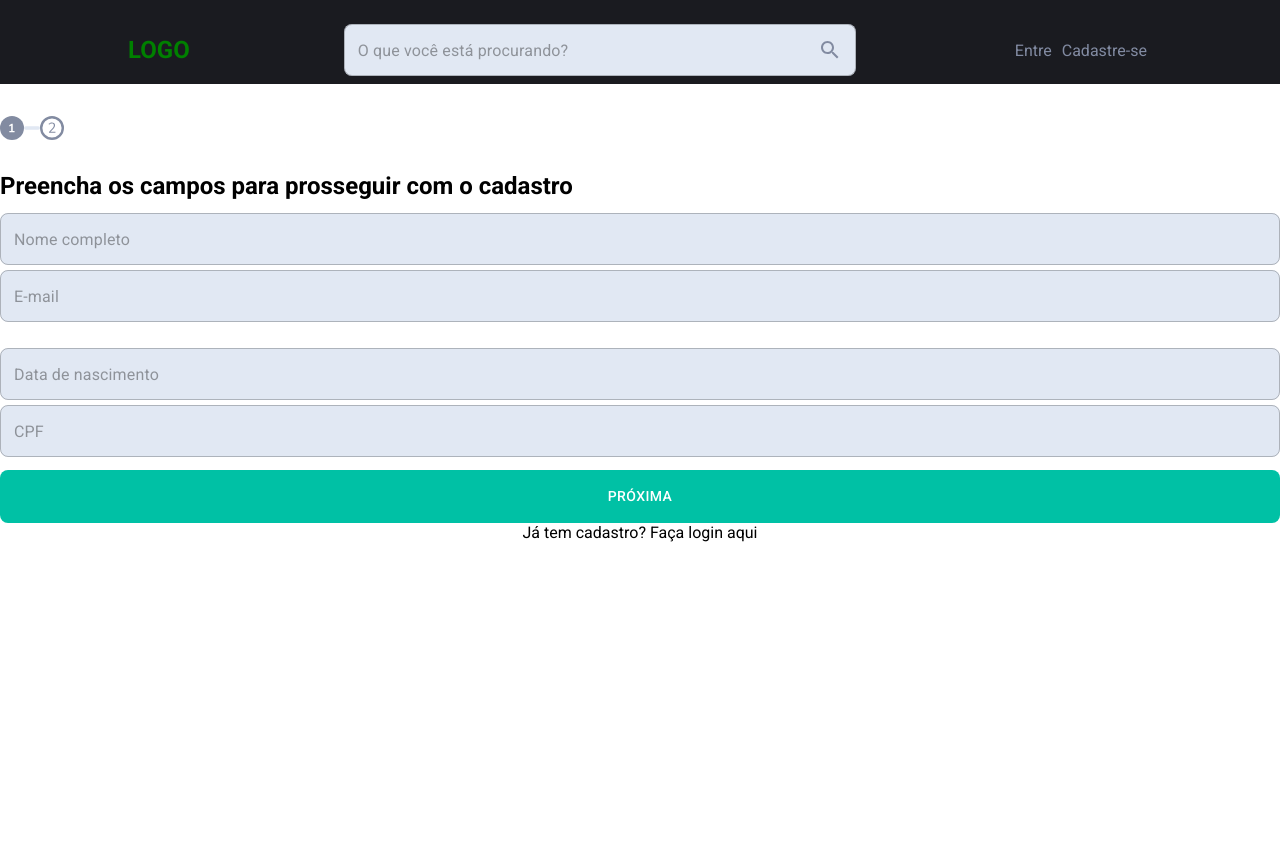
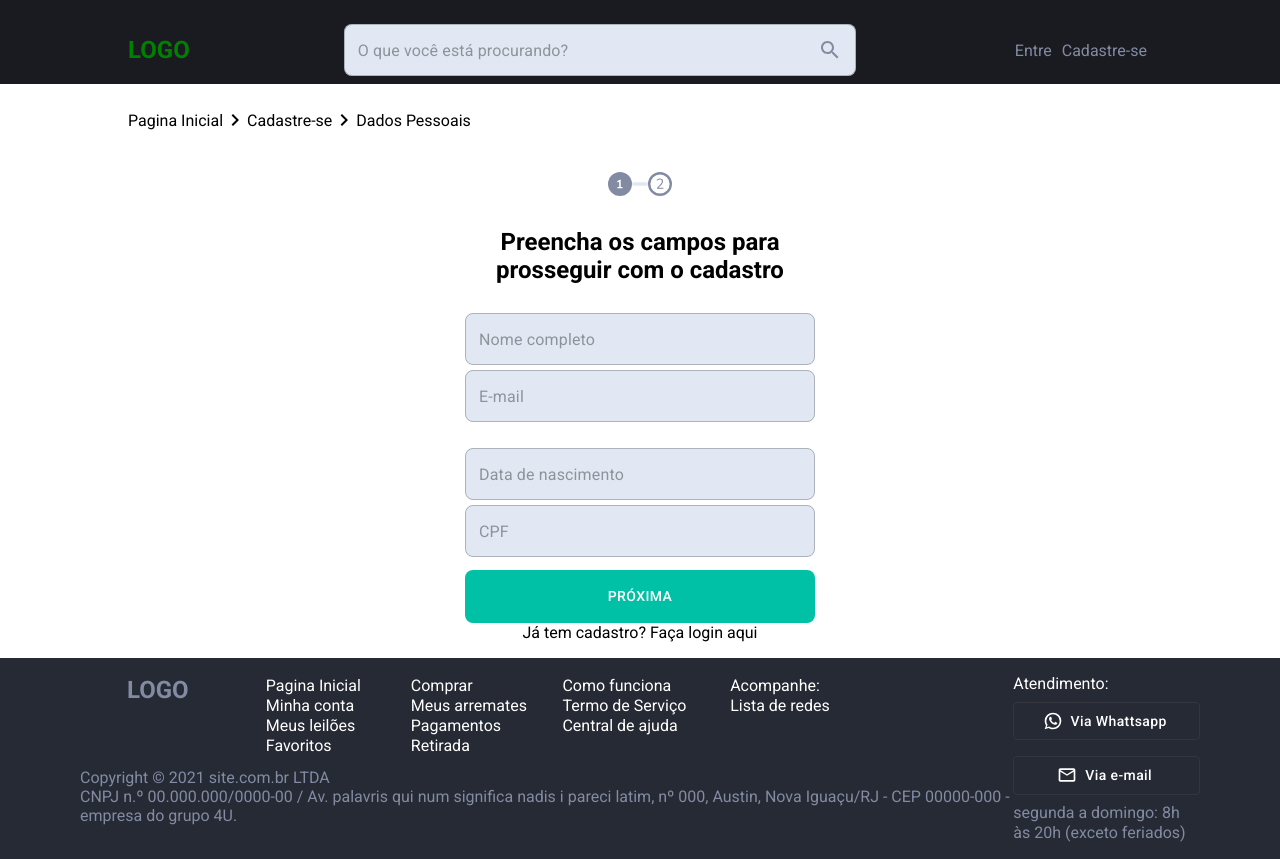
Before and after one commit to AdrianAmerico/desafio-easybind4u, a React (Create React App) app: page /register in a window 1280 px wide. Before the commit the page ends 800 px from the top, so only its background shows below. Built offline with nearby package versions, Linux system fonts and the light colour scheme.

Commit message:
pagina de registrov1

```diff
--- a/src/pages/RegisterPage/index.tsx
+++ b/src/pages/RegisterPage/index.tsx
@@ -2,7 +2,7 @@ import React from "react";
 import Header from "../../components/Header";
 import UserInfo from "./tabs/UserInfo/UserInfo";
 import { useStyles } from "./styles";
-import { Container } from "../../components/Container";
+import Footer from "../../components/Footer";
 
 const RegisterPage: React.FC = () => {
   const classes = useStyles();
@@ -12,6 +12,7 @@ const RegisterPage: React.FC = () => {
       <main className={classes.root}>
         <UserInfo />
       </main>
+      <Footer />
     </>
   );
 };
--- a/src/pages/RegisterPage/styles.ts
+++ b/src/pages/RegisterPage/styles.ts
@@ -6,6 +6,7 @@ export const useStyles = makeStyles((theme: Theme) =>
       width: "100%",
       height: "100%",
       flex: "1",
+      padding: theme.spacing(2, 0),
     },
   })
 );
--- a/src/pages/RegisterPage/tabs/UserInfo/UserInfo.tsx
+++ b/src/pages/RegisterPage/tabs/UserInfo/UserInfo.tsx
@@ -4,12 +4,23 @@ import CircleTwoEmpty from "../../../../assets/CircleTwo/CircleTwoEmpty";
 import Line from "../../../../assets/Line";
 import StyledButton from "../../../../components/Button";
 import TextInput from "../../../../components/TextInput";
+import ChevronRightIcon from "@material-ui/icons/ChevronRight";
 import { useStyles } from "./styles";
 
 const UserInfo: React.FC = (): JSX.Element => {
   const classes = useStyles();
   return (
     <div className={classes.root}>
+      <nav className={classes.chevronContainer}>
+        <ul>
+          <li className={classes.li}>Pagina Inicial</li>
+          <ChevronRightIcon />
+          <li className={classes.li}>Cadastre-se</li>
+
+          <ChevronRightIcon />
+          <li className={classes.li}>Dados Pessoais</li>
+        </ul>
+      </nav>
       <div className={classes.container}>
         <nav className={classes.navPage}>
           <CircleOneFull />
--- a/src/pages/RegisterPage/tabs/UserInfo/styles.ts
+++ b/src/pages/RegisterPage/tabs/UserInfo/styles.ts
@@ -17,6 +17,11 @@ export const useStyles = makeStyles((theme: Theme) =>
     container: {
       display: "flex",
       flexDirection: "column",
+      alignItems: "center",
+      width: "50%",
+      maxWidth: "500px",
+      minWidth: "400px",
+      margin: "0 auto",
       height: "60%",
       "& > p": {
         textAlign: "center",
@@ -25,11 +30,32 @@ export const useStyles = makeStyles((theme: Theme) =>
         cursor: "pointer",
         textDecoration: "underline",
       },
+      "& h2": {
+        textAlign: "center",
+        width: "70%",
+        paddingBottom: theme.spacing(2),
+      },
+    },
+    chevronContainer: {
+      width: "80%",
+      margin: "0 auto",
+      padding: theme.spacing(1, 0),
+      "& > ul": {
+        display: "flex",
+        alignItems: "center",
+        listStyle: "none",
+      },
+    },
+    li: {
+      "&:hover": {
+        cursor: "pointer",
+        textDecoration: "underline",
+      },
     },
     formContainer: {
       display: "flex",
       flexDirection: "column",
-      flex: 5,
+      width: "70%",
       height: "70%",
       justifyContent: "space-around",
     },
@@ -46,6 +72,7 @@ export const useStyles = makeStyles((theme: Theme) =>
       root: {
         margin: "10% auto",
         width: "90%",
+        maxWidth: "90%",
         height: "100%",
         display: "flex",
         flexDirection: "column",
@@ -54,8 +81,15 @@ export const useStyles = makeStyles((theme: Theme) =>
         inset: "0",
       },
       container: {
+        width: "100%",
         height: "70%",
         margin: "5% auto",
+        alignItems: "center",
+        minWidth: "auto",
+        maxWidth: "auto",
+      },
+      chevronContainer: {
+        display: "none",
       },
       formContainer: {},
       inputAlign: {},
```
